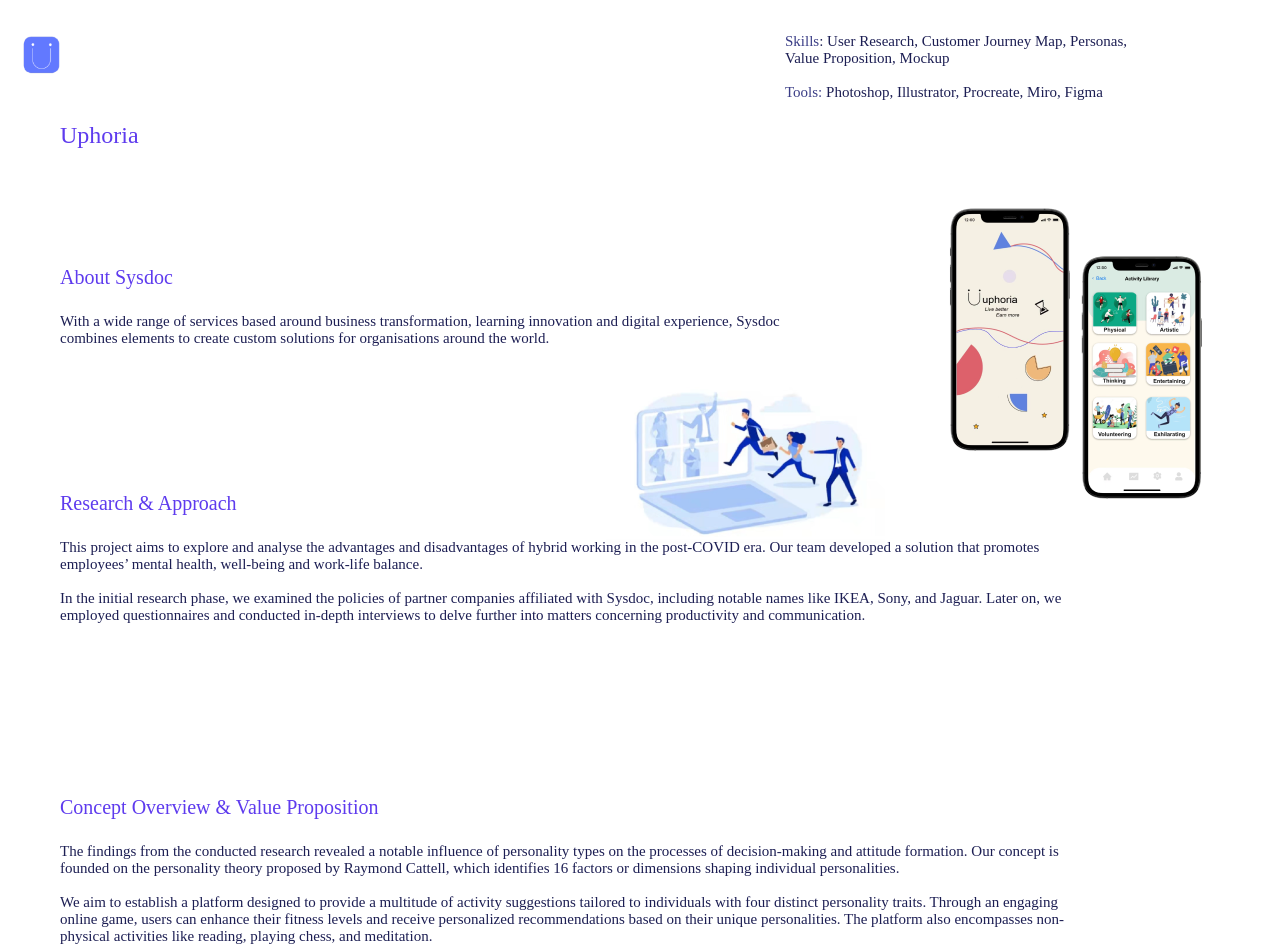
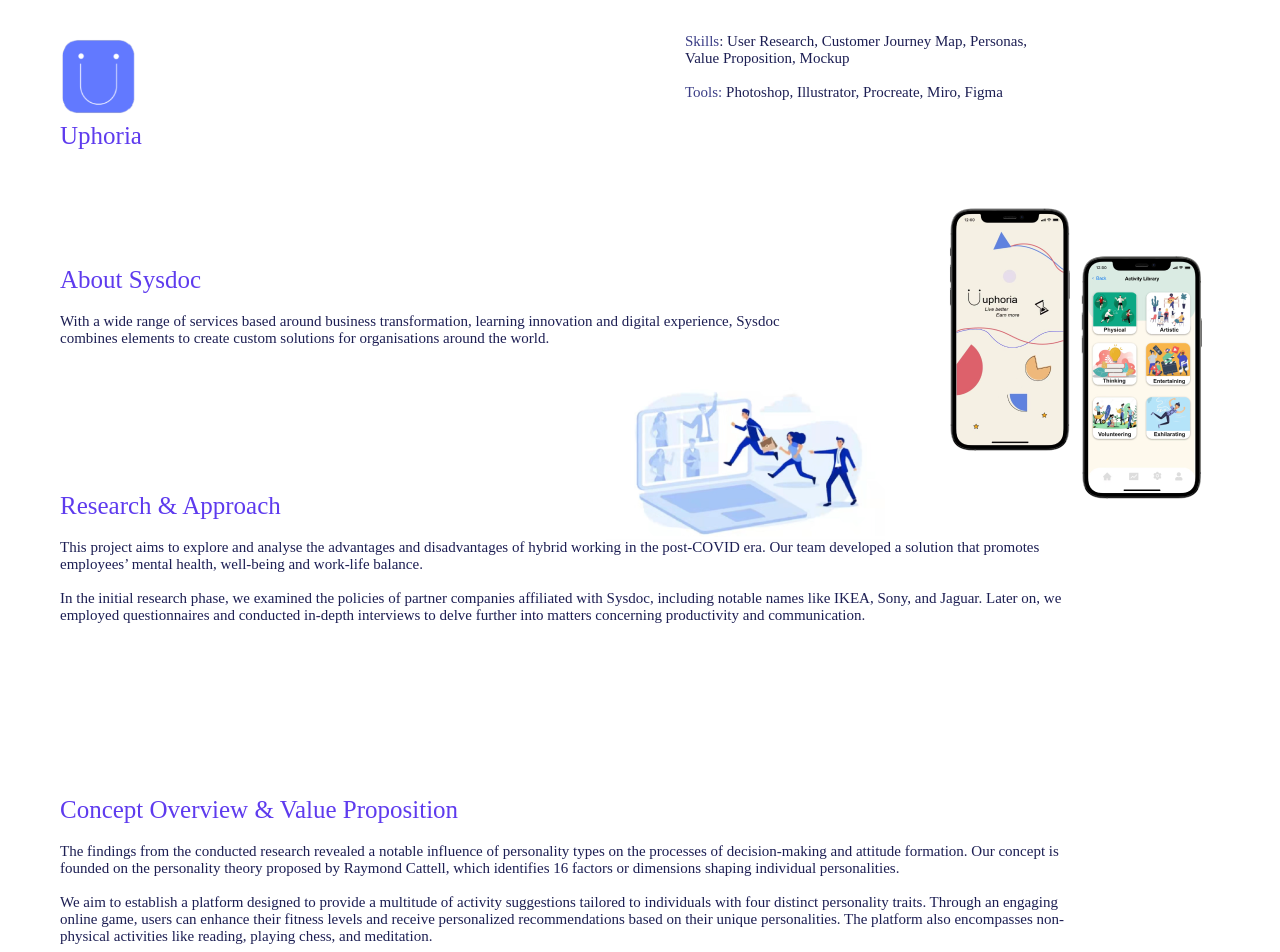
Before and after one commit to BessyHayls/my-portfolio, a Next.js app: page / in a window 1280 px wide. Shown: the part 6320-7272 px from the top of the page. Built offline with nearby package versions, Linux system fonts and the light colour scheme; a web font is replaced by a local one.

Commit message:
Customised font sizes

```diff
--- a/pages/components/styles/uphoria.module.css
+++ b/pages/components/styles/uphoria.module.css
@@ -28,6 +28,7 @@
     top: 430px;
     left: 60px;
     color: var(--color-blueviolet);
+    font-size: 25px;
   }
   .skills {
     color: var(--color-darkslateblue-100);
@@ -38,7 +39,7 @@
   .skillsUserResearchContainer {
     position: absolute;
     top: 197px;
-    right: 100px;
+    right: 200px;
     font-size: var(--font-size-mini);
     white-space: pre-wrap;
     display: inline-block;
@@ -47,9 +48,9 @@
   .uphoriaLogo1 {
     position: absolute;
     top: 197px;
-    left: 18px;
-    width: 138px;
-    height: 79px;
+    left: 52px;
+    width: 276px;
+    height: 158px;
     object-fit: cover;
   }
   .researchApproach,
@@ -60,10 +61,11 @@
   }
   .uphoria1 {
     top: 286px;
-    font-size: 24px;
+    font-size: 25px;
   }
   .researchApproach {
     top: 656px;
+    font-size: 25px;
   }
   .withAWide {
     position: absolute;
@@ -89,6 +91,7 @@
     top: 960px;
     color: var(--color-blueviolet);
     width: 80vw;
+    font-size: 25px;
   }
   .theFindingsFromContainer {
     top: 1007px;
@@ -617,6 +620,7 @@
     top: 2706px;
     left: 60px;
     color: var(--color-blueviolet);
+    font-size: 25px;
   }
   .anOnlineCommunityContainer {
     position: absolute;
@@ -631,6 +635,7 @@
     top: 3741px;
     left: 60px;
     color: var(--color-blueviolet);
+    font-size: 25px;
   }
   .eachUserOnContainer,
   .theStudyAcknowledgesContainer {
@@ -651,6 +656,7 @@
     top: 2029px;
     left: 60px;
     color: var(--color-blueviolet);
+    font-size: 25px;
   }
   .analysingTheCustomer {
     position: absolute;
```
